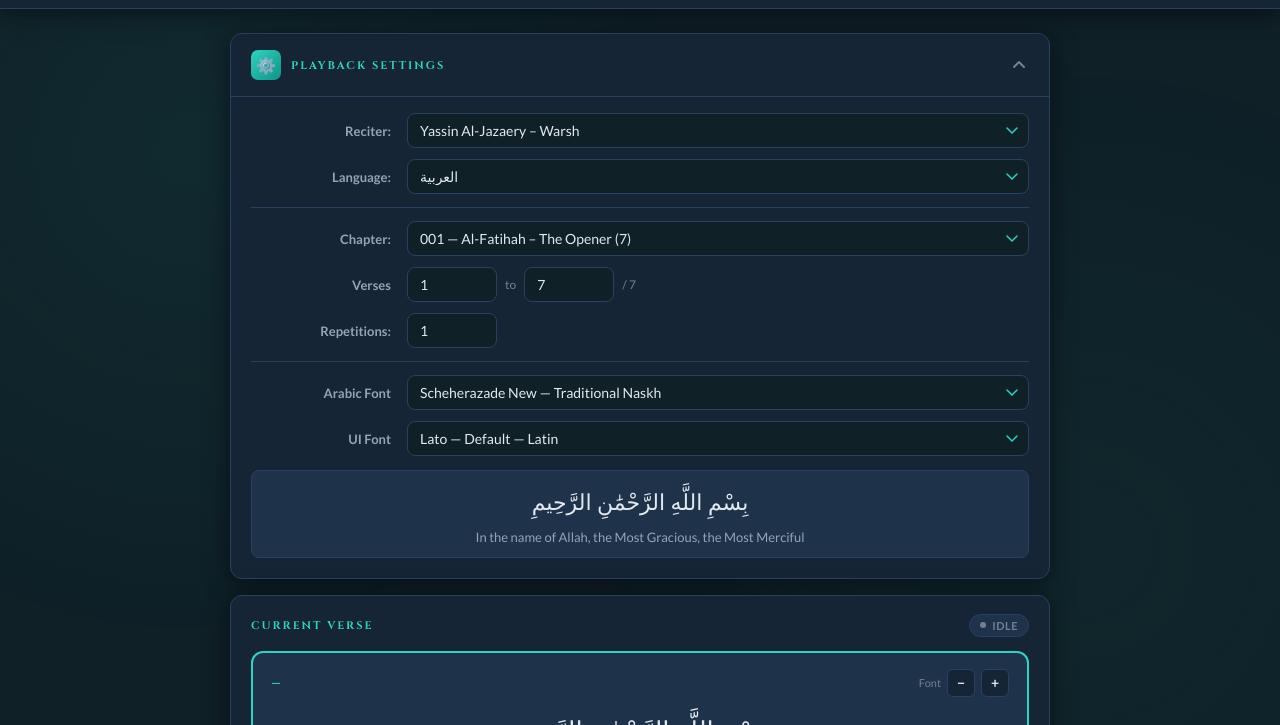
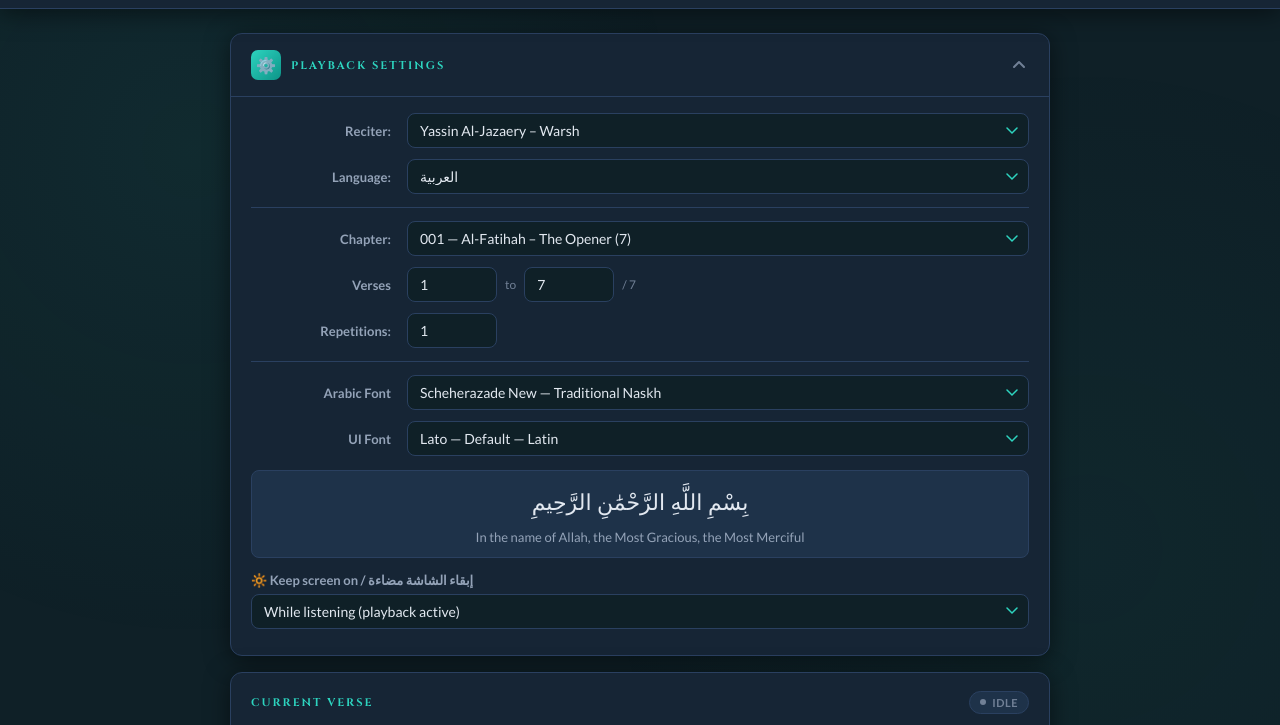
Before and after one commit to bouness/qmapp, a plain HTML site: page index.html in a window 1280 px wide. Shown: the part 51-776 px from the top of the page. Drawn offline with Linux system fonts and the light colour scheme; a web font is replaced by a local one.

Commit message:
Add screen lock option
Prevent screen from going dark while reading and listening

```diff
--- a/app.js
+++ b/app.js
@@ -789,6 +789,7 @@ function stopPlayback() {
   dom.progressCount.textContent = '0 / 0';
   const isRTL = state.uiLang === 'ar';
   dom.progressLabel.textContent = isRTL ? 'جاهز' : 'Ready';
+  document.dispatchEvent(new Event('playback-stopped'));   // lets wake.js release the screen lock
 }
 
 function setPlayingUI(playing) {
--- a/index.html
+++ b/index.html
@@ -400,6 +400,7 @@ html[dir=rtl] .settings-toggle-left{flex-direction:row-reverse}
 
 <script src="app.js"></script>
 <script src="offline.js"></script>
+<script src="wake.js"></script>
 <script>
 // ── Accordion logic (self-contained, no dependency on app.js) ──
 (function(){
--- a/sw.js
+++ b/sw.js
@@ -14,7 +14,7 @@ const RUNTIME = 'qma-runtime';   // fonts / other origins (shared with offline.j
 const AUDIO   = 'qma-audio';     // verse mp3s (shared with offline.js) — never auto-deleted
 
 const SHELL = [
-  './', 'index.html', 'app.js', 'offline.js', 'manifest.json', 'favicon.ico',
+  './', 'index.html', 'app.js', 'offline.js', 'wake.js', 'manifest.json', 'favicon.ico',
   'assets/data/chapters.json', 'assets/data/quran.json', 'assets/data/editions/en.json',
   'assets/lang/en.json', 'assets/lang/ar.json',
   'assets/icons/icon-192.png', 'assets/icons/icon-512.png',
--- /dev/null
+++ b/wake.js
@@ -0,0 +1,60 @@
+// =====================================================================
+//  QMA — Keep screen on (Screen Wake Lock API). Loaded after app.js.
+//  Modes (saved in localStorage 'qma_keepAwake'):
+//    playing = while playback is running (default) | always = whole time app is open | off
+// =====================================================================
+(() => {
+  const KEY = 'qma_keepAwake';
+  const supported = 'wakeLock' in navigator;
+  let lock = null;
+
+  const mode = () => localStorage.getItem(KEY) || 'playing';
+  const wanted = () => { const m = mode(); return m === 'always' || (m === 'playing' && state.isPlaying); };
+
+  // ---- setting row, added to the Settings card ----
+  const row = document.createElement('div');
+  row.style.cssText = 'margin-top:14px;display:flex;flex-direction:column;gap:6px';
+  row.innerHTML = `
+    <label class="form-label" for="keep-awake-select" style="text-align:left">🔆 Keep screen on / إبقاء الشاشة مضاءة</label>
+    <select id="keep-awake-select">
+      <option value="playing">While listening (playback active)</option>
+      <option value="always">Whenever the app is open</option>
+      <option value="off">Off</option>
+    </select>
+    <span class="verse-hint-inline" id="keep-awake-note"></span>`;
+  document.getElementById('font-preview').parentNode.appendChild(row);
+  const sel = row.querySelector('select'), note = row.querySelector('#keep-awake-note');
+  sel.value = mode();
+
+  function showNote() {
+    if (!supported) { note.textContent = 'Not supported by this browser — please update it.'; return; }
+    if (mode() === 'off') note.textContent = '';
+    else note.textContent = lock ? 'Screen will stay on ✓' : (wanted() ? 'Could not keep screen on (battery saver?)' : '');
+  }
+
+  async function sync() {
+    if (!supported) return showNote();
+    if (wanted() && document.visibilityState === 'visible') {
+      if (!lock) {
+        try {
+          lock = await navigator.wakeLock.request('screen');
+          lock.addEventListener('release', () => { lock = null; showNote(); });
+        } catch (_) { lock = null; }
+      }
+    } else if (lock) {
+      try { await lock.release(); } catch (_) {}
+      lock = null;
+    }
+    showNote();
+  }
+
+  sel.addEventListener('change', () => { localStorage.setItem(KEY, sel.value); sync(); });
+  document.addEventListener('playback-started', sync);
+  document.addEventListener('playback-stopped', sync);
+  // the browser drops the lock whenever the page is hidden; take it again when it's visible
+  document.addEventListener('visibilitychange', sync);
+  window.addEventListener('pageshow', sync);
+  // first tap anywhere also (re)tries, in case "always" mode was blocked before a user gesture
+  document.addEventListener('click', () => { if (wanted() && !lock) sync(); }, { passive: true });
+  sync();
+})();
```
